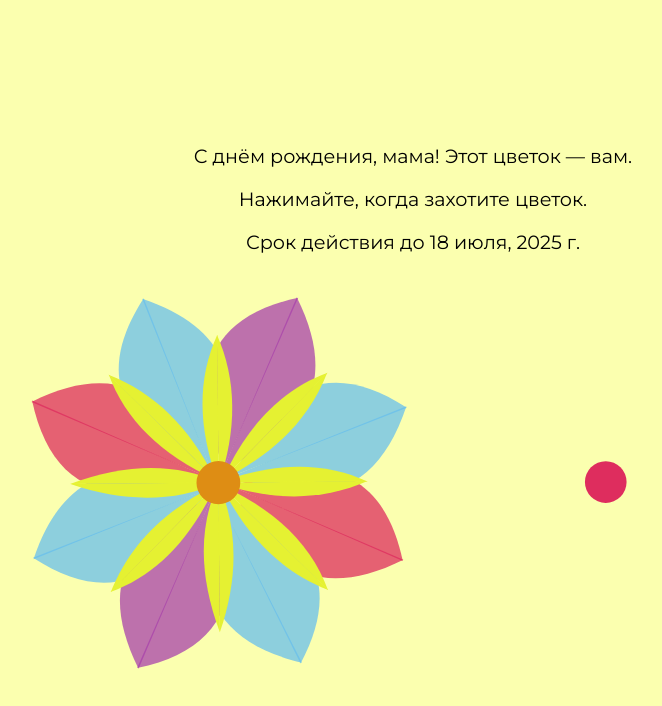
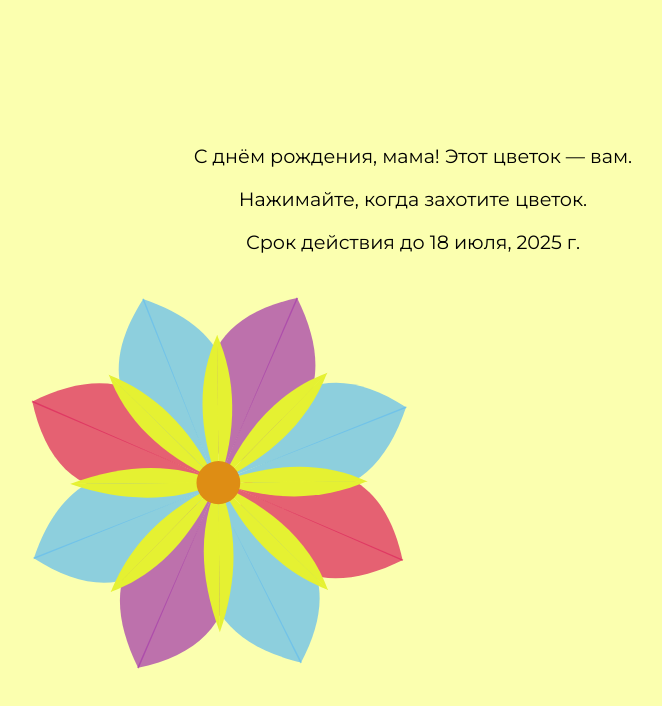
Before and after one commit to jinglebells2020/gul-al, a website: page index.html in a window 1280 px wide. Shown: the whole page, without its empty margins (227-889 px from the left). Drawn offline with nearby package versions, Linux system fonts and the light colour scheme.

Commit message:
Update index.html

```diff
--- a/index.html
+++ b/index.html
@@ -122,9 +122,6 @@
   </g>
 </svg>
     <svg viewBox="13 -4 461 455" xmlns="http://www.w3.org/2000/svg">
-      <!-- ... keep your existing flower SVG ... -->
-      <!-- For brevity, I am not repeating it here, as it remains unchanged -->
-      <circle cx="242" cy="223" r="25" fill="#DE2D5E"/>
     </svg>
   </button>
 
```
